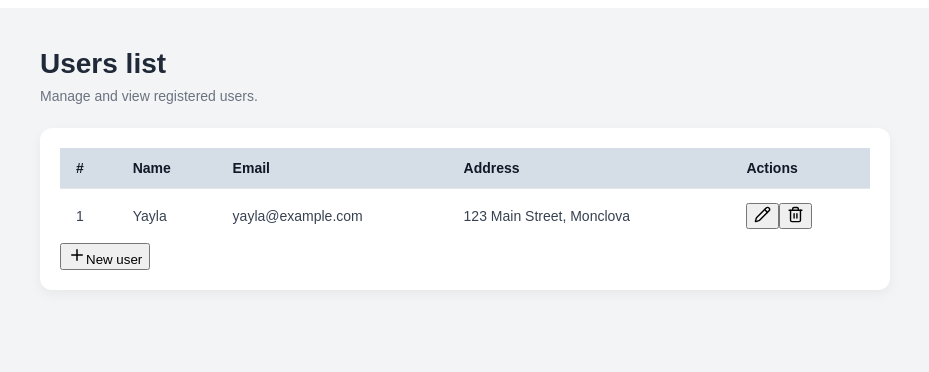
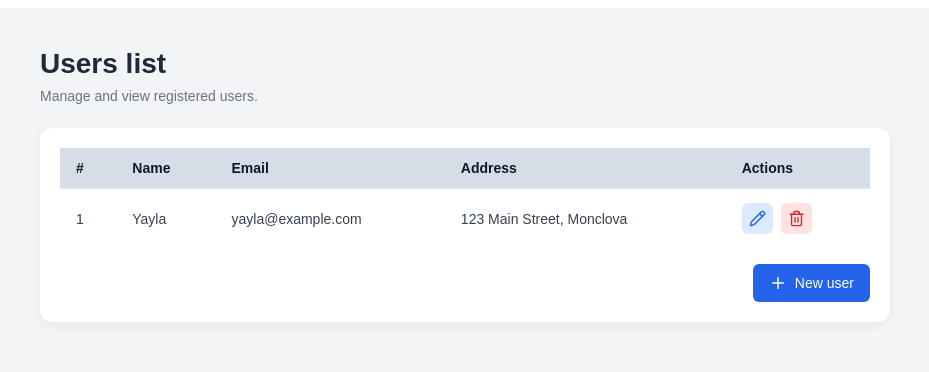
Before and after one commit to floreslog/mern-crud-application, a React (Vite) app in the folder client/: page / in a window 1280 px wide. Shown: the top 372 px of the page, without its empty margins (175-1104 px from the left). Built offline with nearby package versions, Linux system fonts and the light colour scheme.

Commit message:
style: add action buttons styling

```diff
--- a/client/src/get-user/User.css
+++ b/client/src/get-user/User.css
@@ -1,3 +1,7 @@
+.user-container {
+  width: 100%;
+}
+
 .user-table {
   width: 100%;
   border-collapse: collapse;
@@ -29,3 +33,72 @@
 .user-table tbody tr:last-child td {
   border-bottom: none;
 }
+
+.action-buttons {
+  display: flex;
+  align-items: center;
+  gap: 8px;
+}
+
+.btn-edit,
+.btn-delete {
+  display: inline-flex;
+  align-items: center;
+  justify-content: center;
+  padding: 7px;
+  border: none;
+  border-radius: 6px;
+  cursor: pointer;
+  transition: background-color 0.2s ease;
+}
+
+.btn-edit {
+  background-color: #dbeafe;
+  color: #2563eb;
+}
+
+.btn-edit:hover {
+  background-color: #bfdbfe;
+}
+
+.btn-delete {
+  background-color: #fee2e2;
+  color: #dc2626;
+}
+
+.btn-delete:hover {
+  background-color: #fecaca;
+}
+
+.user-actions-footer {
+  display: flex;
+  justify-content: flex-end;
+  margin-top: 16px;
+}
+
+.btn-new-user {
+  display: inline-flex;
+  align-items: center;
+  justify-content: center;
+  gap: 8px;
+  padding: 10px 16px;
+  background-color: #2563eb;
+  color: #ffffff;
+  font-size: 14px;
+  font-weight: 500;
+  border: none;
+  border-radius: 6px;
+  cursor: pointer;
+  transition: background-color 0.2s ease;
+}
+
+.btn-new-user:hover {
+  background-color: #1d4ed8;
+}
+
+.btn-edit:focus-visible,
+.btn-delete:focus-visible,
+.btn-new-user:focus-visible {
+  outline: 2px solid #2563eb;
+  outline-offset: 2px;
+}
```
